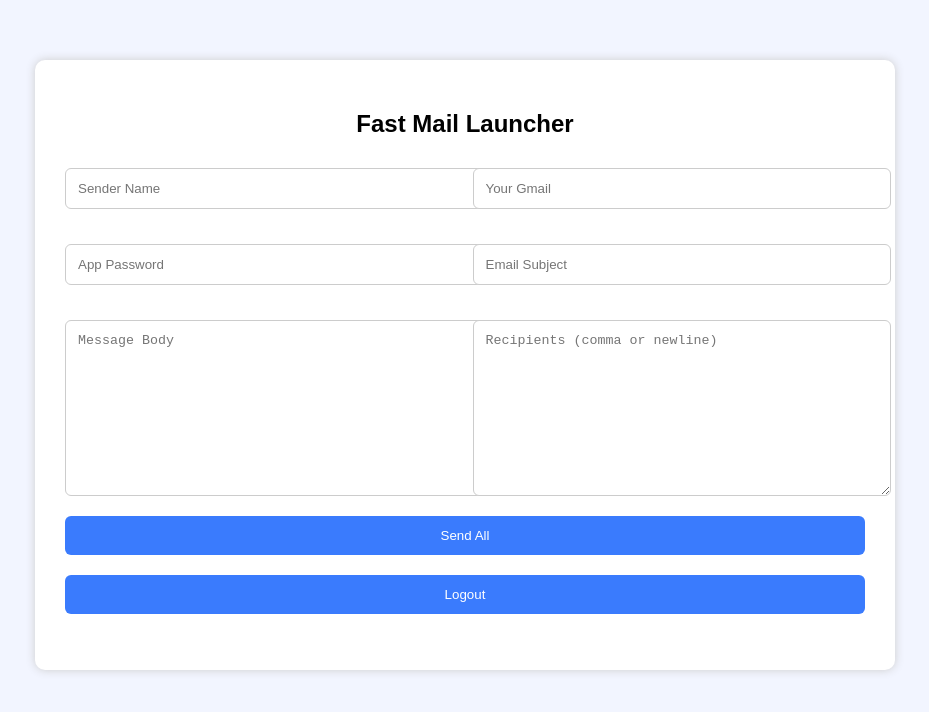
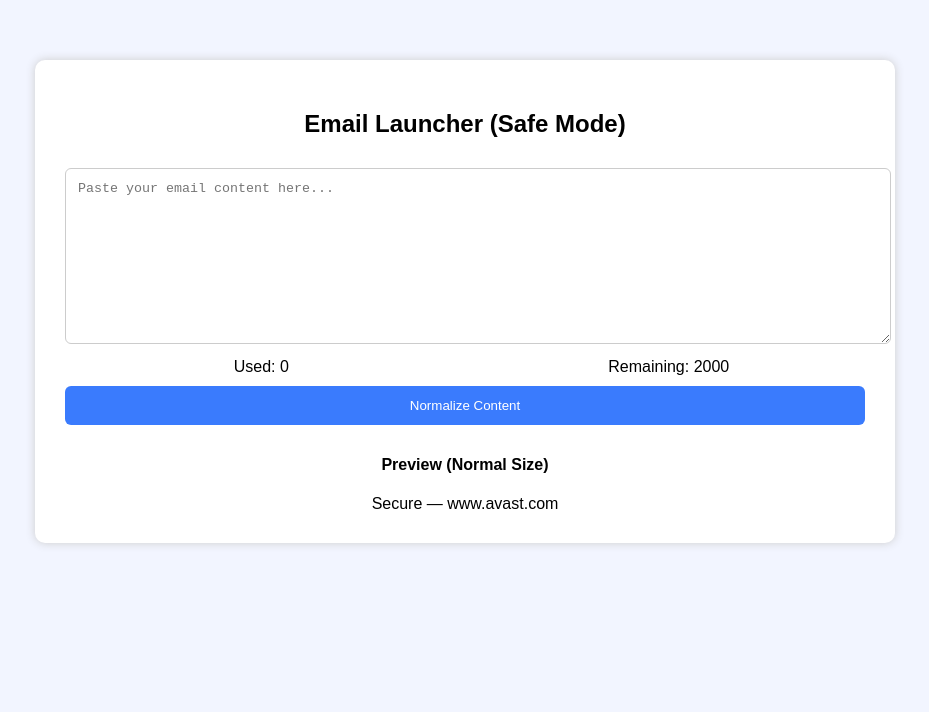
Before and after one commit to yatendra-jpg/1-Yatendra_lodhi, a website: page public/launcher.html in a window 1280 px wide. Shown: the whole page, without its empty margins (175-1104 px from the left). Drawn offline with Linux system fonts and the light colour scheme.

Commit message:
Update launcher.html

```diff
--- a/public/launcher.html
+++ b/public/launcher.html
@@ -1,29 +1,27 @@
 <!DOCTYPE html>
 <html>
 <head>
-  <title>Fast Mail Launcher</title>
-  <link rel="stylesheet" href="style.css" />
+  <title>Launcher</title>
+  <link rel="stylesheet" href="style.css">
 </head>
 <body>
 
 <div class="launcher">
-  <h2>Fast Mail Launcher</h2>
+  <h2>Email Launcher (Safe Mode)</h2>
+
+  <textarea id="mailText" placeholder="Paste your email content here..." rows="6"></textarea>
 
   <div class="grid">
-    <input id="senderName" placeholder="Sender Name">
-    <input id="gmail" placeholder="Your Gmail">
-
-    <input type="password" id="appPassword" placeholder="App Password">
-    <input id="subject" placeholder="Email Subject">
-
-    <textarea id="message" placeholder="Message Body"></textarea>
-    <textarea id="recipients" placeholder="Recipients (comma or newline)"></textarea>
+    <div>Used: <span id="used">0</span></div>
+    <div>Remaining: <span id="remain">2000</span></div>
   </div>
 
-  <button onclick="sendEmails()">Send All</button>
-  <button onclick="logout()">Logout</button>
+  <button onclick="prepare()">Normalize Content</button>
 
-  <p id="status"></p>
+  <h4>Preview (Normal Size)</h4>
+  <div class="preview" id="preview"></div>
+
+  <footer>Secure — www.avast.com</footer>
 </div>
 
 <script src="script.js"></script>
```
